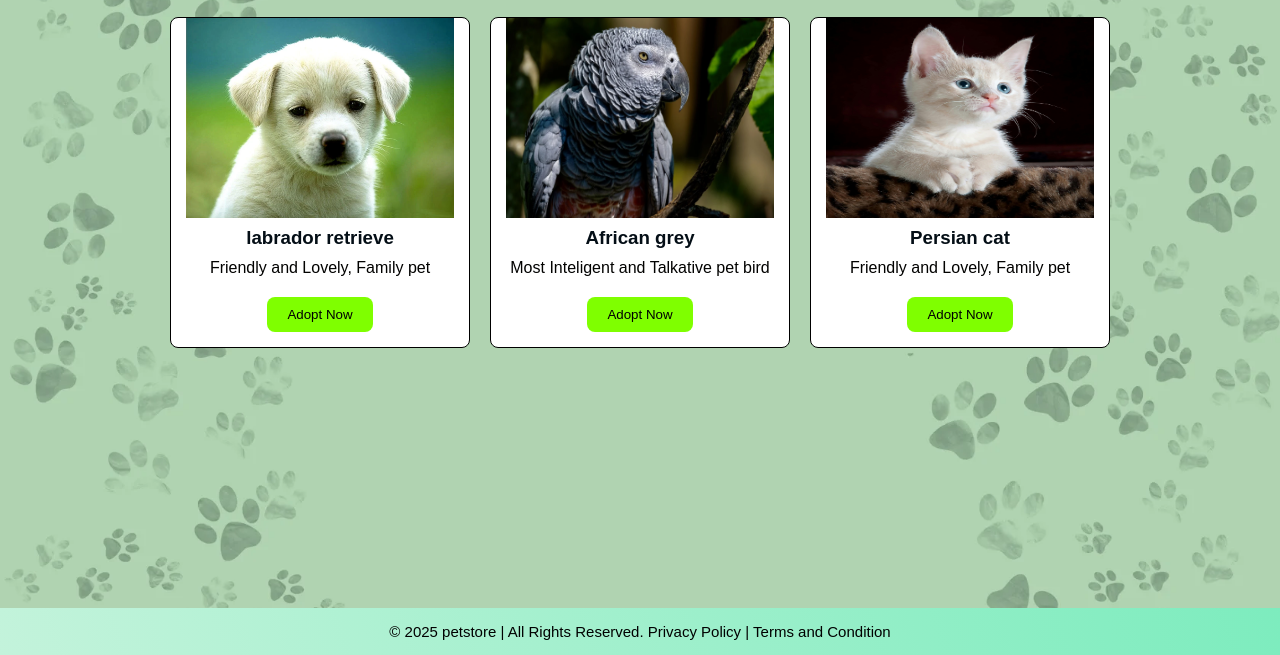
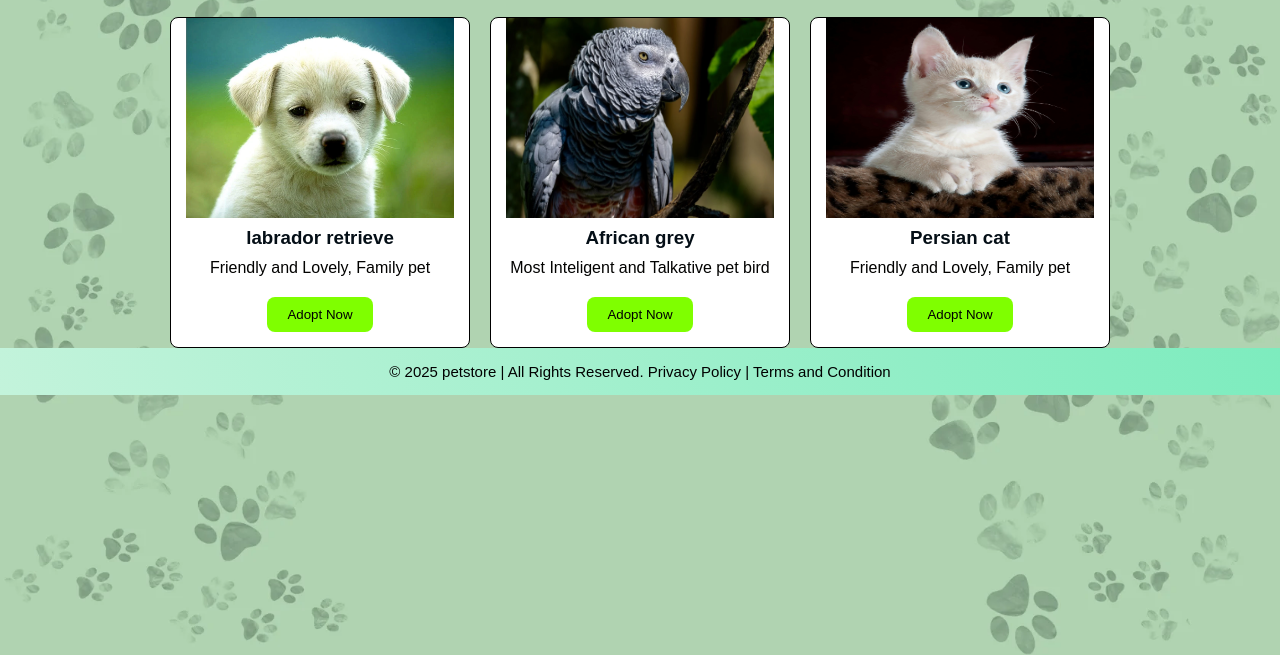
Before and after one commit to amanambekar/PetstoreApplication, a plain HTML site: page index.html in a window 1280 px wide. Shown: the part 145-800 px from the top of the page. Drawn offline with Linux system fonts and the light colour scheme.

Commit message:
Update style.css

```diff
--- a/style.css
+++ b/style.css
@@ -50,7 +50,7 @@ footer{
     width: 100%;
     margin: 0;
     bottom:0;
-    position:absolute;
+    position:relative;
 }
 
 footer a{
```
